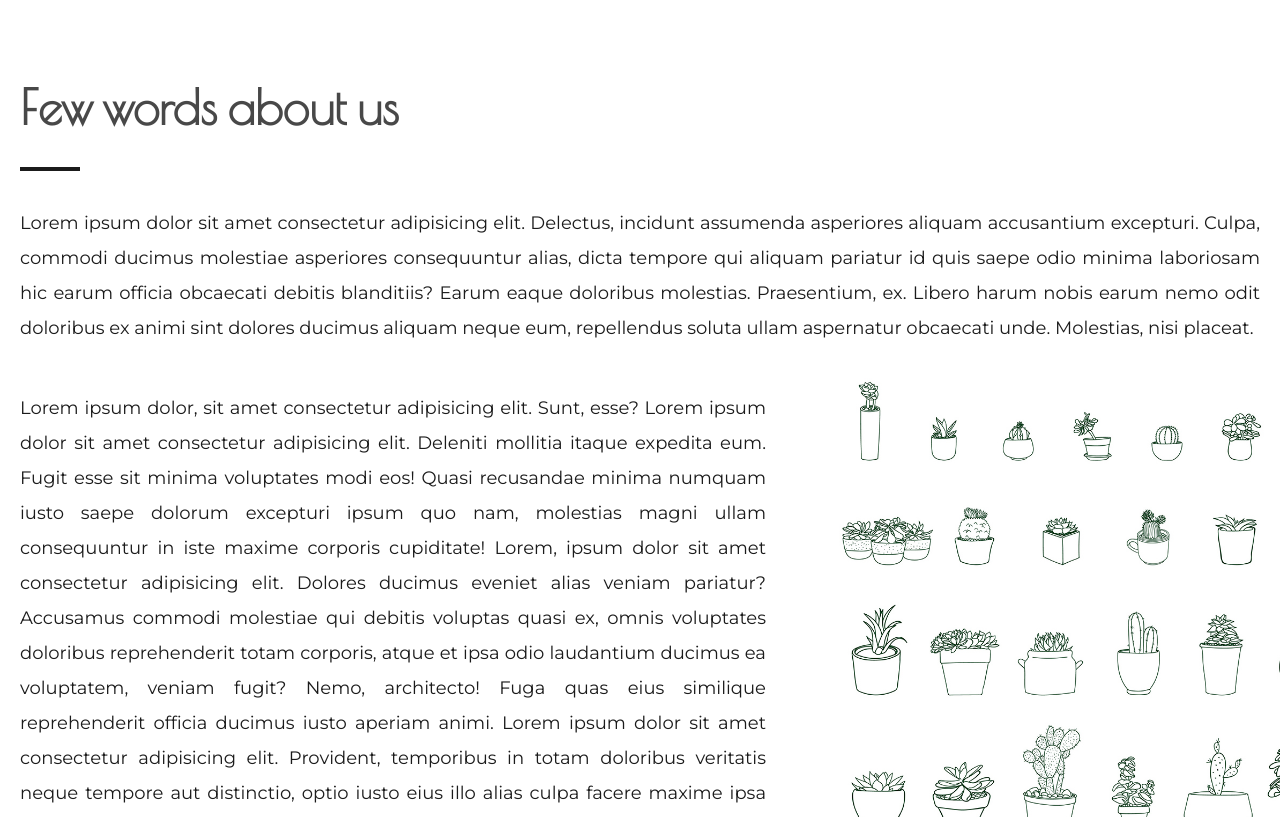
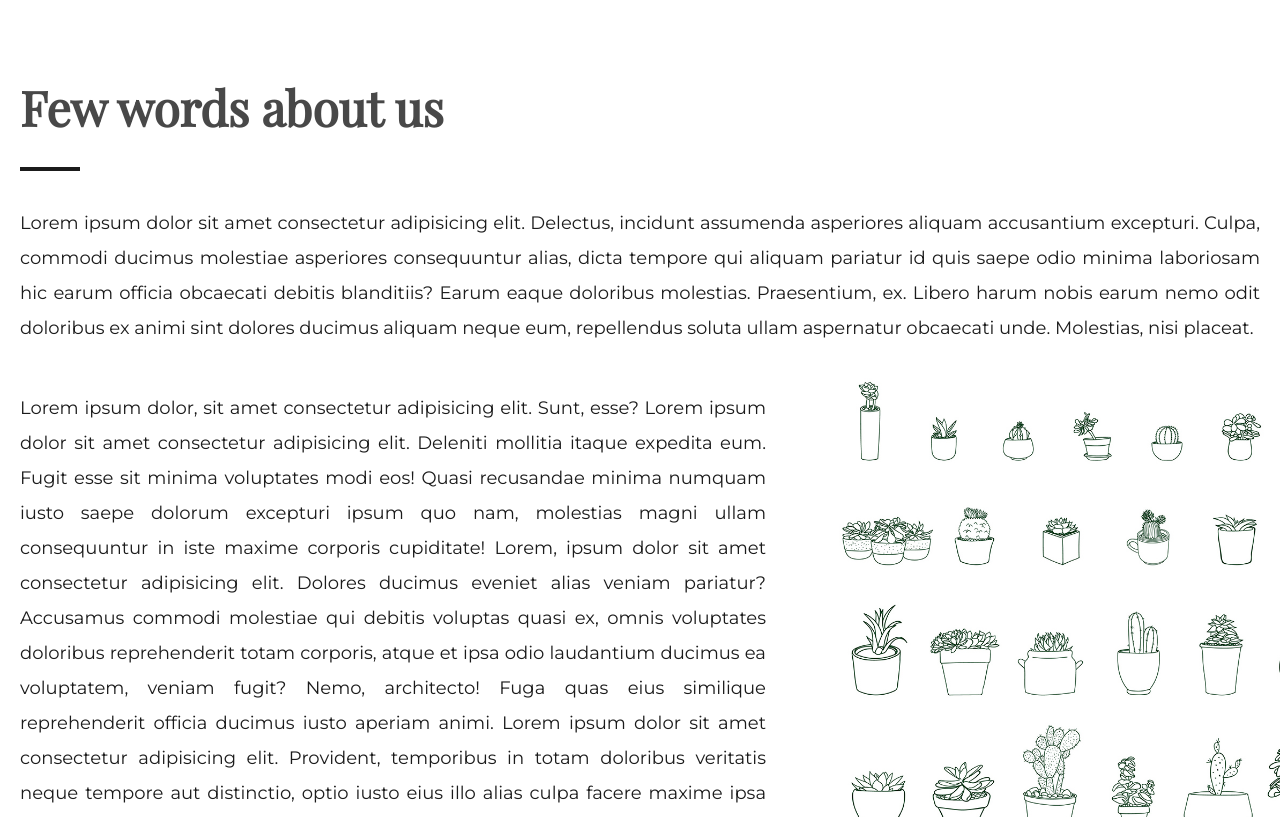
Before and after one commit to Personaignotus/Succulent, a website: page index.html in a window 1280 px wide. Shown: the part 1072-1889 px from the top of the page. Drawn offline with nearby package versions, Linux system fonts and the light colour scheme.

Commit message:
fix typography

```diff
--- a/assets/styles/base/_base.scss
+++ b/assets/styles/base/_base.scss
@@ -93,8 +93,8 @@ body{
 }
 
 .btn-introduction:hover{
-opacity: 1;
-transition: 0.4s ease-in-out;
+    opacity: 1;
+    transition: 0.4s ease-in-out;
 }
 
 .scroll-to-top{
--- a/assets/styles/components/_typography.scss
+++ b/assets/styles/components/_typography.scss
@@ -9,7 +9,7 @@ h1 {
 h2 {
     text-align: left;
     font-weight: bold;
-    font-family: 'Poiret One', cursive;
+    font-family: 'Playfair Display', serif;
     color: $primary-font-color;
     margin: 0;
     line-height: 80px;
--- a/assets/styles/main.scss
+++ b/assets/styles/main.scss
@@ -31,7 +31,6 @@ select:-webkit-autofill:focus {
 
 
 
-
 // @media screen and (max-width: 860px){
 //     .main-content {
 //         width: 100%;
--- a/index.html
+++ b/index.html
@@ -6,9 +6,8 @@
         <meta name="description" content="All about succulents"/>
         <meta name="viewport" content="width=device-width, initial-scale=1"/>
         <title>Succulent</title>
-        <link href="https://fonts.googleapis.com/css?family=Montserrat" rel="stylesheet"/>
+        <link href="https://fonts.googleapis.com/css?family=Playfair+Display&display=swap" rel="stylesheet">
         <link href="https://fonts.googleapis.com/css?family=Montserrat&display=swap" rel="stylesheet">
-        <link href="https://fonts.googleapis.com/css?family=Slabo+27px&display=swap" rel="stylesheet">
         <link href="https://fonts.googleapis.com/css?family=Poiret+One&display=swap" rel="stylesheet">
         <link rel="icon" href="assets/images/succulent-icon.ico" />
         <link rel="stylesheet" href="assets/styles/main.css" />
```
Also changed, not shown: health-and-beauty.html (+1 -2 lines), assets/styles/main.css.
